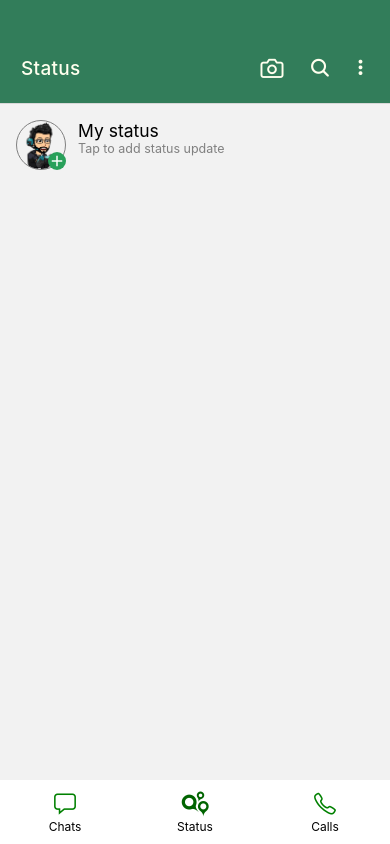
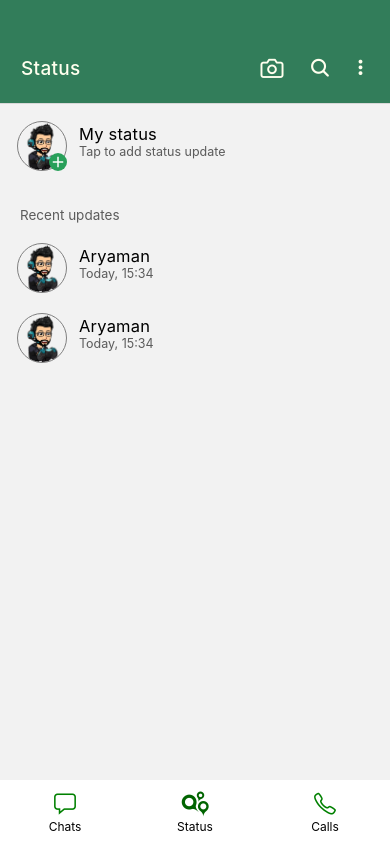
Before and after one commit to AryamanMishra/WhatsApp-Bottom-Tab-UI-RN, a React Native app: screen /Status in a window 390 px wide. Built offline with nearby package versions, Linux system fonts and the light colour scheme.

Commit message:
updated status page

```diff
--- a/components/CustomTabBar.js
+++ b/components/CustomTabBar.js
@@ -29,7 +29,7 @@
                     return (
                         <Pressable
                             key={index}
-                            android_ripple={{color:'rgba(20,150,20,0.25)',borderless:false}}
+                            android_ripple={{color:'rgba(50,100,50,0.2)',borderless:false}}
                             testID={options.tabBarTestID}
                             style={isFocused ? styles.customTabOn : styles.customTab}
                             onPress={onPress}
--- a/tabs/Status.js
+++ b/tabs/Status.js
@@ -25,26 +25,61 @@
                     <Text style={styles.smallText}>Tap to add status update</Text>
                 </View>
             </View>
+
+            <View style={styles.recentUpdatesSection}>
+                <Text style={styles.subheadingText}>Recent updates</Text>
+                <View style={styles.recentUpdates}>
+                    <View style={styles.recentUpdate}>
+                        <View style={styles.yourImage}>
+                            <Image
+                                style={styles.profileImage}
+                                source={testImage}
+                            />
+                        </View>
+                        <View style={styles.recentUpdateText}>
+                            <Text style={styles.largeText}>Aryaman</Text>
+                            <Text style={styles.smallText}>Today, 15:34</Text>
+                        </View>
+                    </View>
+
+                    <View style={styles.recentUpdate}>
+                        <View style={styles.yourImage}>
+                            <Image
+                                style={styles.profileImage}
+                                source={testImage}
+                            />
+                        </View>
+                        <View style={styles.recentUpdateText}>
+                            <Text style={styles.largeText}>Aryaman</Text>
+                            <Text style={styles.smallText}>Today, 15:34</Text>
+                        </View>
+                    </View>
+                </View>
+            </View>
         </View>
     )
 }
 
 const styles = StyleSheet.create({
     mainStatus : {
-        flex:1
+        flex:1,
+        gap:2
     },
     addStatusSection : {
         flexDirection:'row',
-        marginHorizontal:16,
-        marginVertical:16,
+        marginHorizontal:17,
+        marginVertical:17,
         gap:12
+    },
+    addStatusText : {
+        marginTop:2.5
     },
     profileImage : {
         width:50,
         height:50,
         borderRadius:50,
         borderWidth:0.5,
-        borderColor:'grey'
+        borderColor:'grey',
     },
     addIcon : {
         position:'absolute',
@@ -54,11 +89,32 @@
         borderRadius:50,
     },
     largeText: {
-        fontSize:17.5
+        fontSize:16.5,
+        letterSpacing:0.2
     },
     smallText : {
-        color:'grey',
-        fontSize:12.5
+        color:'rgba(10,10,10,0.65)',
+        fontSize:12.5,
+    },
+    subheadingText : {
+        color:'rgba(10,10,10,0.65)',
+        fontSize:13.5,
+        marginLeft:3
+    },
+    recentUpdatesSection : {
+        marginHorizontal:17,
+        marginVertical:17,
+    },
+    recentUpdates : {
+        marginTop:20,
+        gap:20
+    },
+    recentUpdate : {
+        flexDirection:'row',
+        gap:12
+    },
+    recentUpdateText : {
+        marginTop:2.5,
     }
 })
 
```
Also changed, not shown: 1 other file (tests, documents, lock files or other folders).
